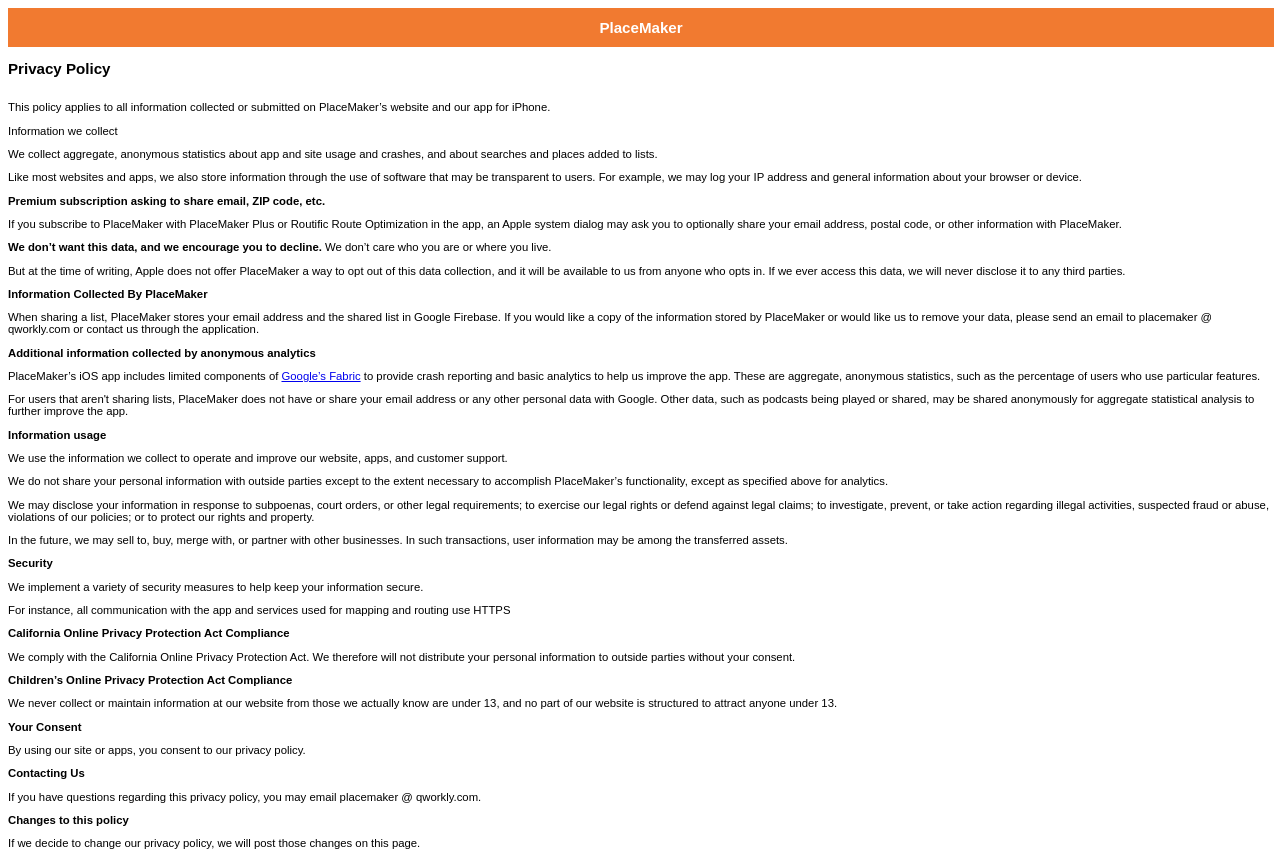
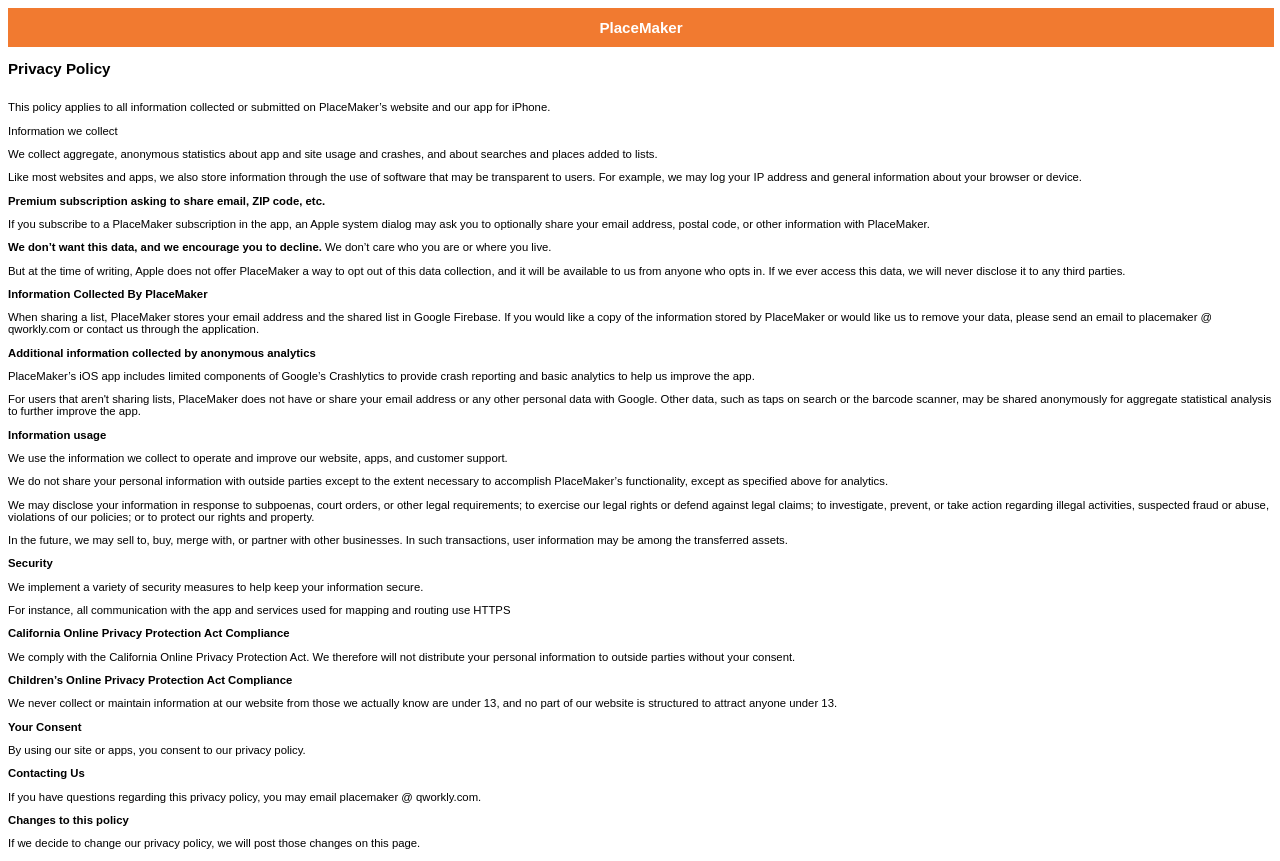
Before and after one commit to kevtsu/kevtsu.github.io, a plain HTML site: page privacy.html in a window 1280 px wide. Drawn offline with Linux system fonts and the light colour scheme.

Commit message:
Update privacy.html

```diff
--- a/privacy.html
+++ b/privacy.html
@@ -19,7 +19,7 @@ This policy applies to all information collected or submitted on PlaceMaker’s
 
 <p><strong>Premium subscription asking to share email, ZIP code, etc.</strong>
 
-<p>If you subscribe to PlaceMaker with PlaceMaker Plus or Routific Route Optimization in the app, an Apple system dialog may ask you to optionally share your email address, postal code, or other information with PlaceMaker.
+<p>If you subscribe to a PlaceMaker subscription in the app, an Apple system dialog may ask you to optionally share your email address, postal code, or other information with PlaceMaker.
 
 <p><strong>We don’t want this data, and we encourage you to decline.</strong> We don’t care who you are or where you live.
 
@@ -31,9 +31,9 @@ This policy applies to all information collected or submitted on PlaceMaker’s
 
 <p><strong>Additional information collected by anonymous analytics</strong>
 
-<p>PlaceMaker’s iOS app includes limited components of <a href="https://fabric.io/">Google’s Fabric</a> to provide crash reporting and basic analytics to help us improve the app. These are aggregate, anonymous statistics, such as the percentage of users who use particular features.
+<p>PlaceMaker’s iOS app includes limited components of Google’s Crashlytics to provide crash reporting and basic analytics to help us improve the app.
 
-<p>For users that aren't sharing lists, PlaceMaker does not have or share your email address or any other personal data with Google. Other data, such as podcasts being played or shared, may be shared anonymously for aggregate statistical analysis to further improve the app.
+<p>For users that aren't sharing lists, PlaceMaker does not have or share your email address or any other personal data with Google. Other data, such as taps on search or the barcode scanner, may be shared anonymously for aggregate statistical analysis to further improve the app.
 
 <p><strong>Information usage</strong>
 
```
